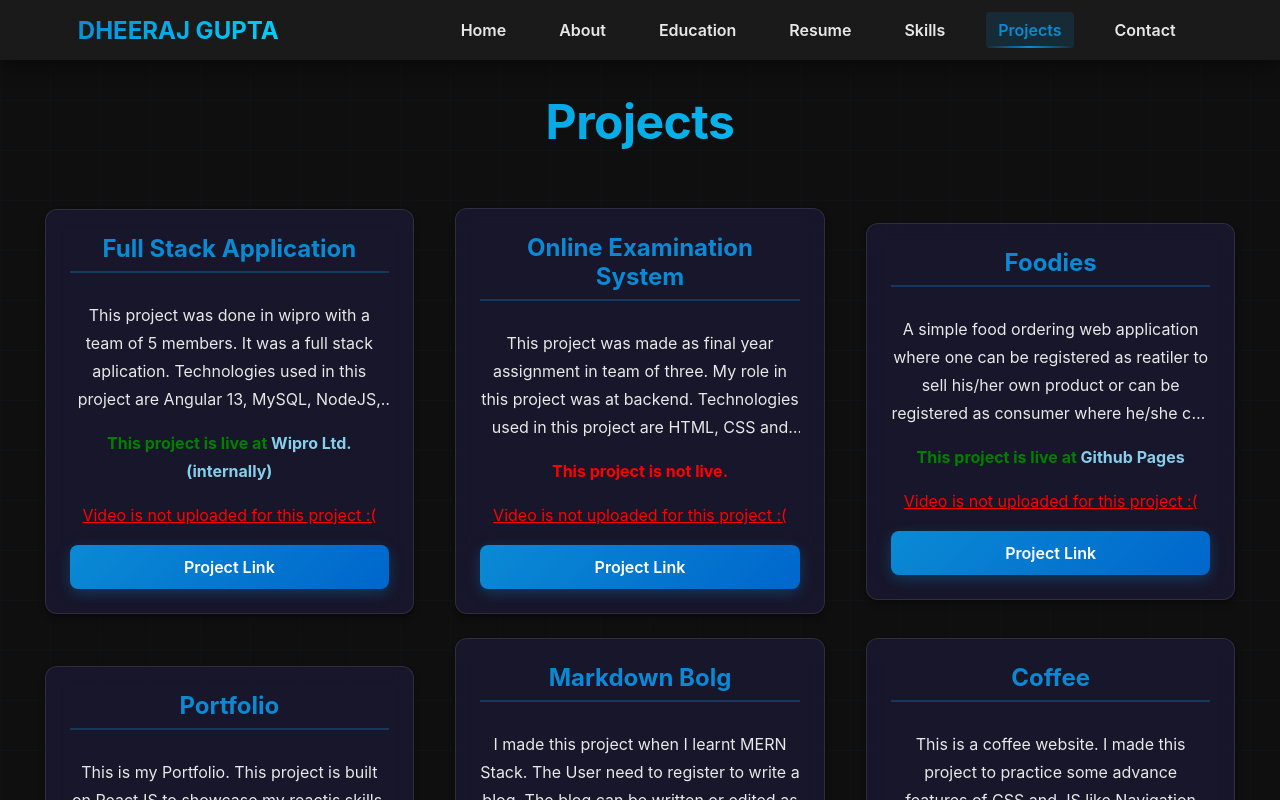
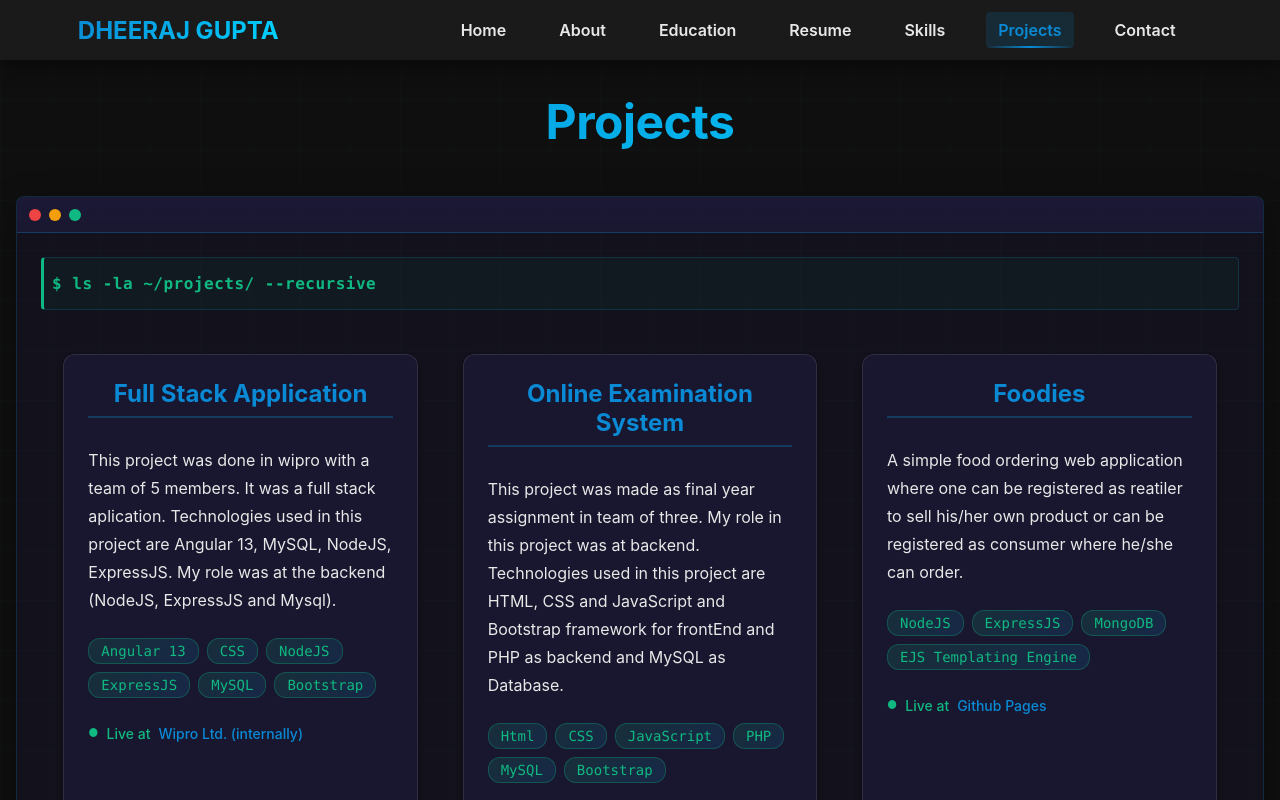
Before and after one commit to djgupta820/myportfolio, a React (Vite) app: page /projects in a window 1280 px wide. Shown: the top 800 px of the page. Built offline with nearby package versions, Linux system fonts and the light colour scheme.

Commit message:
modified projects section to terminal style

```diff
--- a/src/App.css
+++ b/src/App.css
@@ -854,26 +854,65 @@ body::before {
   opacity: 0.85;
   margin: 0;
 }
+/* Projects Terminal Styling */
+.projects-terminal {
+  width: 100%;
+  max-width: 1400px;
+  margin: var(--space-8) auto;
+  background: rgba(30, 27, 61, 0.3);
+  border: 1px solid rgba(10, 138, 212, 0.2);
+  border-radius: 8px;
+  overflow: hidden;
+  box-shadow: 0 8px 32px rgba(0, 0, 0, 0.3);
+  position: relative;
+}
+
+.projects-terminal::before {
+  content: '';
+  display: block;
+  height: 35px;
+  background: linear-gradient(180deg, rgba(30, 27, 61, 0.8), rgba(30, 27, 61, 0.6));
+  border-bottom: 1px solid rgba(10, 138, 212, 0.3);
+}
+
+.projects-terminal::after {
+  content: '';
+  position: absolute;
+  top: 12px;
+  left: 12px;
+  width: 12px;
+  height: 12px;
+  border-radius: 50%;
+  background: #ef4444;
+  box-shadow:
+    20px 0 0 #f59e0b,
+    40px 0 0 #10b981;
+  z-index: 10;
+}
+
+.projects-content-wrapper {
+  padding: var(--space-6);
+}
+
 .projects {
   width: 100%;
   display: flex;
-  align-items: center;
+  align-items: stretch;
   justify-content: space-around;
   flex-wrap: wrap;
   border-radius: 8px;
   padding: 0.5em;
-}
+  gap: var(--space-4);
+}
+
 .project {
   max-width: 30%;
-  min-width: 250px;
+  min-width: 280px;
   border: 1px solid rgba(255, 255, 255, 0.1);
-  padding: var(--space-6);
   border-radius: 12px;
   margin: var(--space-3);
   display: flex;
   flex-direction: column;
-  gap: var(--space-4);
-  text-align: center;
   background: rgba(30, 27, 61, 0.6);
   backdrop-filter: blur(10px);
   box-shadow:
@@ -890,23 +929,92 @@ body::before {
   transform: translateY(-10px);
   border-color: var(--sp-col);
 }
+
+.project-content {
+  padding: var(--space-6);
+  display: flex;
+  flex-direction: column;
+  gap: var(--space-4);
+  flex-grow: 1;
+}
+
 .project h2 {
   text-align: center;
   color: var(--sp-col);
   font-size: var(--font-xl);
   border-bottom: 2px solid rgba(10, 138, 212, 0.3);
   padding-bottom: var(--space-2);
-  margin-bottom: var(--space-3);
+  margin: 0 0 var(--space-3) 0;
 }
 
 .project p {
   line-height: var(--line-height-relaxed);
-  display: -webkit-box;
-  -webkit-line-clamp: 4;
-  -webkit-box-orient: vertical;
-  overflow: hidden;
-  text-overflow: ellipsis;
-}
+  margin: 0;
+}
+
+.tech-badges {
+  display: flex;
+  flex-wrap: wrap;
+  gap: var(--space-2);
+  margin: var(--space-2) 0;
+}
+
+.tech-badge {
+  display: inline-block;
+  padding: var(--space-1) var(--space-3);
+  background: linear-gradient(135deg, rgba(16, 185, 129, 0.15), rgba(10, 138, 212, 0.15));
+  border: 1px solid rgba(16, 185, 129, 0.3);
+  border-radius: 12px;
+  color: #10b981;
+  font-size: var(--font-sm);
+  font-weight: 500;
+  font-family: var(--font-mono);
+}
+
+.project-status {
+  display: flex;
+  align-items: center;
+  gap: var(--space-2);
+  font-weight: 500;
+  font-size: var(--font-sm);
+  margin: var(--space-2) 0;
+}
+
+.project-status.live {
+  color: #10b981;
+}
+
+.project-status.not-live {
+  color: #ef4444;
+}
+
+.project-status a {
+  color: var(--sp-col);
+  text-decoration: none;
+  transition: color 0.3s ease;
+}
+
+.project-status a:hover {
+  color: #10b981;
+  text-decoration: underline;
+}
+
+.status-icon {
+  font-size: 0.8em;
+}
+
+.video-link {
+  color: var(--sp-col);
+  text-decoration: none;
+  font-size: var(--font-sm);
+  transition: color 0.3s ease;
+}
+
+.video-link:hover {
+  color: #10b981;
+  text-decoration: underline;
+}
+
 .p-btn {
   border: none;
   padding: var(--space-3) var(--space-6);
@@ -918,6 +1026,8 @@ body::before {
   border-radius: 8px;
   transition: all 0.3s ease;
   display: inline-block;
+  margin-top: auto;
+}
   box-shadow: 0 4px 15px rgba(10, 138, 212, 0.3);
 }
 
--- a/src/components/Projects/Project.jsx
+++ b/src/components/Projects/Project.jsx
@@ -4,45 +4,45 @@ import { Link } from "react-router-dom";
 const Project = (props) => {
   return (
     <div className="project">
+      <div className="project-content">
         <h2>{props.data.title}</h2>
         <p>{props.data.desc}</p>
+
+        {props.data.tech && props.data.tech.length > 0 && (
+          <div className="tech-badges">
+            {props.data.tech.map((technology, idx) => (
+              <span className="tech-badge" key={idx}>{technology}</span>
+            ))}
+          </div>
+        )}
+
         {props.data.liveAt ? (
-        <p style={{ color: "green" }}>
-          <b>
-            This project is live at{" "}
+          <p className="project-status live">
+            <span className="status-icon">●</span> Live at{" "}
             <a
               href={props.data.liveLink}
               target="_blank"
-              style={{ textDecoration: "none", color: "skyblue" }}
+              rel="noopener noreferrer"
             >
               {props.data.liveAt}
             </a>
-          </b>
           </p>
         ) : (
-        <p style={{ color: "red" }}>
-          <b>This project is not live.</b>
-        </p>
-      )}
-      {props.data.videoLink ? (
-        <p>
-          Watch the{" "}
-          <Link
-            to={`/video/${props.data.videoLink}`}
-            style={{ color: "skyblue" }}
-          >
-            Video
-          </Link>
-        </p>
-      ) : (
-        <p style={{ textDecoration: "underline", color: "red" }}>
-          Video is not uploaded for this project :(
+          <p className="project-status not-live">
+            <span className="status-icon">●</span> Not deployed
           </p>
         )}
 
-      <a href={props.data.link} className="p-btn">
-        Project Link
+        {props.data.videoLink && (
+          <Link to={`/video/${props.data.videoLink}`} className="video-link">
+            📹 Watch Demo
+          </Link>
+        )}
+
+        <a href={props.data.link} className="p-btn" target="_blank" rel="noopener noreferrer">
+          View on GitHub →
         </a>
+      </div>
     </div>
   );
 };
--- a/src/components/Projects/Projects.jsx
+++ b/src/components/Projects/Projects.jsx
@@ -11,6 +11,9 @@ const Projects = () => {
   return (
     <div className="container">
       <h1 style={{ textAlign: "center" }}>Projects</h1>
+      <div className="projects-terminal">
+        <div className="projects-content-wrapper">
+          <div className="command-header">$ ls -la ~/projects/ --recursive</div>
           <div className="projects">
             {data ? (
               data.map((item, idx) => {
@@ -21,6 +24,8 @@ const Projects = () => {
             )}
           </div>
         </div>
+      </div>
+    </div>
   );
 };
 
--- a/src/projects.json
+++ b/src/projects.json
@@ -7,6 +7,7 @@
       "liveLink": "",
       "link": "",
       "videoLink": "",
+      "image": "https://via.placeholder.com/400x200/1e1b3d/10b981?text=Full+Stack+App",
       "tech": ["Angular 13", "CSS", "NodeJS", "ExpressJS", "MySQL", "Bootstrap"]
     },
     {
@@ -16,6 +17,7 @@
       "liveLink": "",
       "link": "https://github.com/djgupta820/online-examination",
       "videoLink": "",
+      "image": "https://via.placeholder.com/400x200/1e1b3d/0a8ad4?text=Examination+System",
       "tech": ["Html", "CSS", "JavaScript", "PHP", "MySQL", "Bootstrap"]
     },
     {
@@ -25,6 +27,7 @@
       "liveLink": "",
       "link": "https://github.com/djgupta820/foodies",
       "videoLink": "",
+      "image": "https://via.placeholder.com/400x200/1e1b3d/10b981?text=Foodies+App",
       "tech": ["NodeJS", "ExpressJS", "MongoDB", "EJS Templating Engine"]
     },
     {
@@ -34,6 +37,7 @@
       "liveLink": "https://djgupta.netlify.app/",
       "link": "https://github.com/djgupta820/myportfolio",
       "videoLink": "",
+      "image": "https://via.placeholder.com/400x200/1e1b3d/0a8ad4?text=Portfolio",
       "tech": ["Html", "CSS", "Javascript", "JSON", "ReactJS"]
     },
     {
@@ -43,6 +47,7 @@
       "liveLink": "",
       "link": "https://github.com/djgupta820/markdown-blog",
       "videoLink": "blogz.mp4",
+      "image": "https://via.placeholder.com/400x200/1e1b3d/10b981?text=Markdown+Blog",
       "tech": ["NodeJS", "ExpressJS", "MongoDB", "ReactJS"]
     },
     {
@@ -52,6 +57,7 @@
       "liveLink": "djgupta820.github.io/coffee",
       "link": "https://github.com/djgupta820/coffee",
       "videoLink": "coffee.mp4",
+      "image": "https://via.placeholder.com/400x200/1e1b3d/0a8ad4?text=Coffee+Website",
       "tech": ["Html", "CSS", "JavaScript"]
     },
     {
@@ -61,6 +67,7 @@
       "liveLink": "https://djgupta820.github.io/weather-app/",
       "link": "https://github.com/djgupta820/weather-app",
       "videoLink": "weather-app.mp4",
+      "image": "https://via.placeholder.com/400x200/1e1b3d/10b981?text=Weather+App",
       "tech": ["Html", "CSS", "JavaScript"]
     },
     {
@@ -70,6 +77,7 @@
       "liveLink": "https://djgupta820.github.io/Tic-Tac-Toe/",
       "link": "https://github.com/djgupta820/Tic-Tac-Toe",
       "videoLink": "tictaktoe.mp4",
+      "image": "https://via.placeholder.com/400x200/1e1b3d/0a8ad4?text=Tic-Tac-Toe",
       "tech": ["Html", "CSS", "JavaScript"]
     },
     {
@@ -79,6 +87,7 @@
       "liveLink": "",
       "link": "https://github.com/djgupta820/myblogs",
       "videoLink": "",
+      "image": "https://via.placeholder.com/400x200/1e1b3d/10b981?text=Blog+Site",
       "tech": [
         "Python - Flask",
         "Html",
```
Lines whose indentation alone changed are shown as unchanged.
